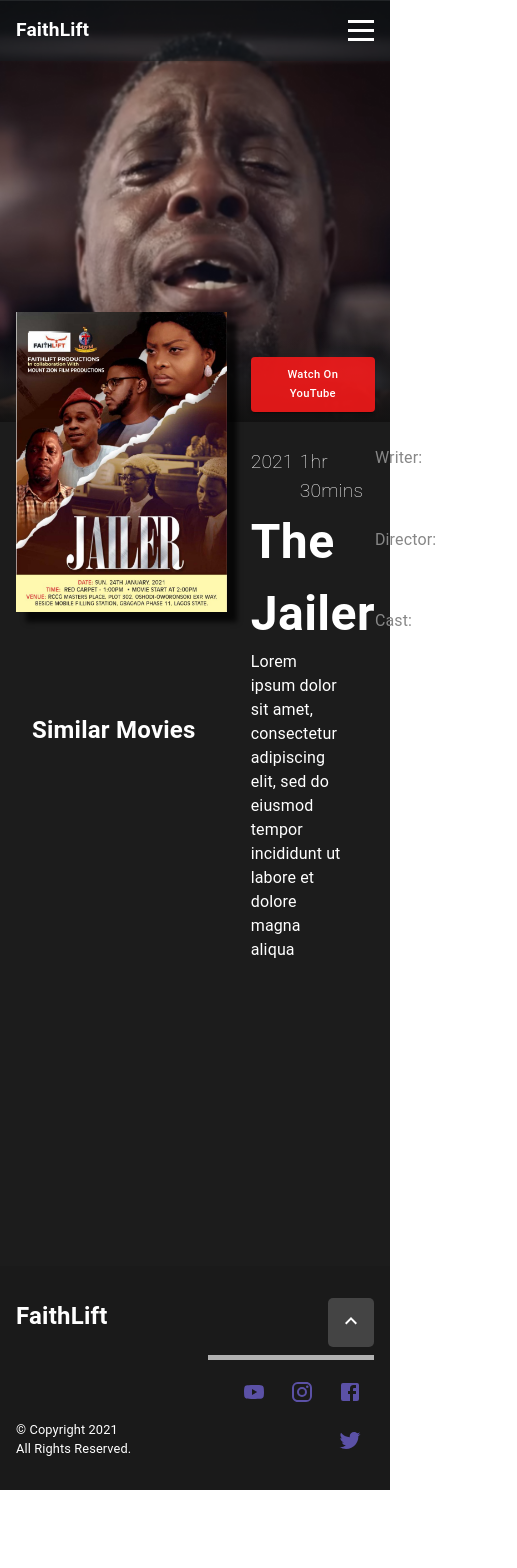
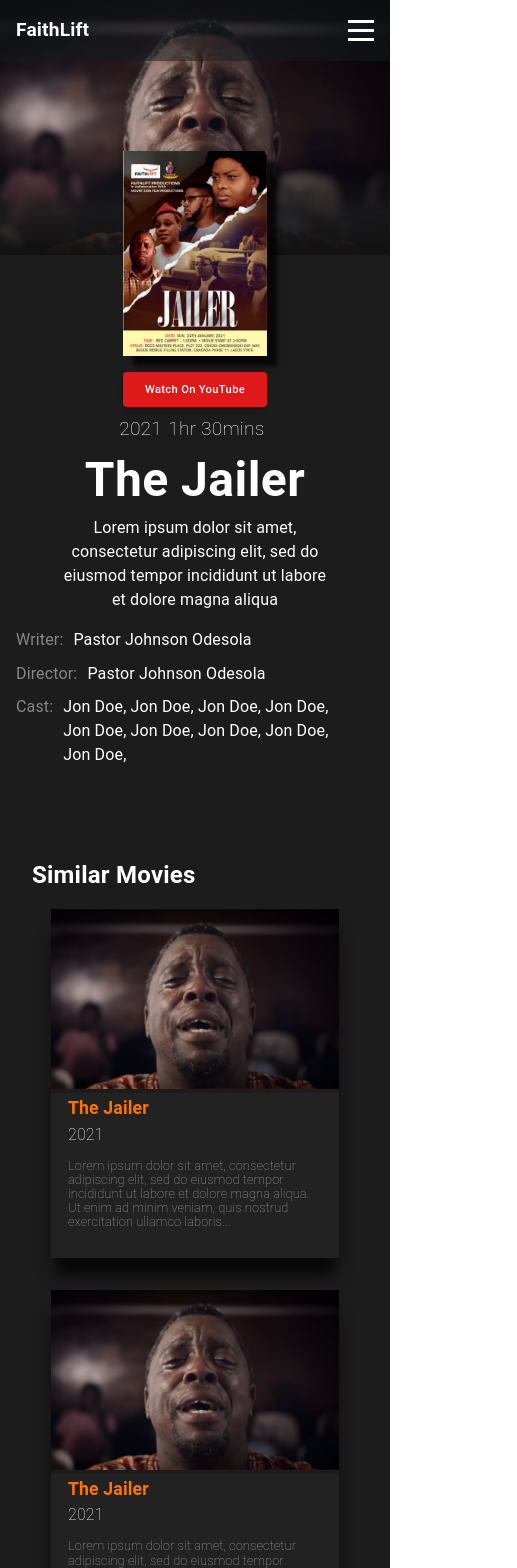
Before and after one commit to Olatokumbo/FaithLift, a React (Create React App) app: page /movie in a window 390 px wide. Shown: the top 1568 px of the page, 517 px wide, since content can reach past the window. Before the commit the page ends 1490 px from the top, so only its background shows below. Built offline with nearby package versions, Linux system fonts and the light colour scheme.

Commit message:
Finishing the MovieInfo Page

```diff
--- /dev/null
+++ b/src/components/MovieCard/MovieCard.js
@@ -0,0 +1,29 @@
+import React from "react";
+import { Typography } from "@material-ui/core";
+import Image from "../../assets/images/Header.png";
+import style from "./MovieCard.module.css";
+
+const MovieCard = () => {
+  return (
+    <div className={style.movieCard}>
+      <div className={style.banner}>
+        <img src={Image} alt="Poster" />
+      </div>
+      <div className={style.movieContent}>
+          <Typography className={style.title}>
+          The Jailer
+        </Typography>
+      <Typography className={style.year}>
+          2021
+        </Typography>
+        <Typography className={style.movieMessage}>
+          Lorem ipsum dolor sit amet, consectetur adipiscing elit, sed do
+          eiusmod tempor incididunt ut labore et dolore magna aliqua. Ut enim ad
+          minim veniam, quis nostrud exercitation ullamco laboris...
+        </Typography>
+      </div>
+    </div>
+  );
+};
+
+export default MovieCard;
--- /dev/null
+++ b/src/components/MovieCard/MovieCard.module.css
@@ -0,0 +1,49 @@
+.movieCard{
+    display: flex;
+    flex-direction: column;
+    height: fit-content;
+    max-width: 18rem;
+    min-width: 14rem;
+    margin: 1rem 0.5rem;
+    box-shadow: 0px 20px 13px -3px rgba(0,0,0,0.75);
+    -webkit-box-shadow: 0px 20px 13px -3px rgba(0,0,0,0.75);
+    -moz-box-shadow: 0px 20px 13px -3px rgba(0,0,0,0.75);
+    transition: transform .45s;
+}
+
+.movieCard:hover{
+    transform: scale(1.02);
+}
+
+.banner > img{
+    object-fit: cover;
+    width: 100%;
+    height: 100%;
+}
+
+.year{
+    color: white !important;
+    font-weight: lighter !important;
+}
+
+.title{
+    color: rgb(255, 115, 0) !important;
+    font-weight: 700 !important;
+    font-size: 1.1rem !important;
+    line-height: 1 !important;
+    margin-bottom: 5px !important;
+}
+.movieContent{
+    flex: 4;
+    padding: 7px 17px 17px 17px;
+    background-color: #222222;
+}
+
+
+.movieMessage {
+    font-weight: lighter !important;
+    line-height: 1.1 !important;
+    color: rgb(167, 167, 167) !important;
+    font-size: 0.8rem !important;
+    margin: 12px 0 !important;
+}
--- a/src/pages/MovieInfo/MovieInfo.js
+++ b/src/pages/MovieInfo/MovieInfo.js
@@ -2,6 +2,7 @@ import React from "react";
 import Banner from "../../assets/images/Header.png";
 import Poster from "../../assets/images/jailer.jpg";
 import { Typography, Button } from "@material-ui/core";
+import MovieCard from "../../components/MovieCard/MovieCard";
 import style from "./MovieInfo.module.css";
 
 const MovieInfo = () => {
@@ -52,10 +53,16 @@ const MovieInfo = () => {
             </div>
           </div>
         </div>
-        <div className={style.recommendation}>
-          <Typography className={style.recommendHeader}>
-            Similar Movies
-          </Typography>
+      </div>
+      <div className={style.recommendation}>
+        <Typography className={style.recommendHeader}>
+          Similar Movies
+        </Typography>
+        <div className={style.similarMoviesList}>
+          <MovieCard />
+          <MovieCard />
+          <MovieCard />
+          <MovieCard />
         </div>
       </div>
     </div>
--- a/src/pages/MovieInfo/MovieInfo.module.css
+++ b/src/pages/MovieInfo/MovieInfo.module.css
@@ -37,15 +37,19 @@
       #111
     );
   }
-
+.movieInfo{
+    background-color: #1C1C1C;
+        height: 100%;
+}
 .movieContent{
-    height: 100vh;
-    background-color: #1C1C1C;
+    /* background-color: #1C1C1C; */
+    display: flex;
     position: relative;
+    padding: 0.5rem;
 }
 .posterImage{
     max-height: 300px;
-    width: auto;
+    max-width: 13rem;
     display: inline-block;
     margin-top: -110px;
     margin-right: 1rem;
@@ -56,12 +60,13 @@
 
 }
 .movieDetails{
-    display: inline;
-    position: absolute;
+    /* display: inline; */
+    /* position: absolute; */
     /* background: red; */
     padding: 0.5rem;
     /* width: 100%; */
-    height: 11.9rem;
+    /* height: 11.9rem; */
+    height: fit-content;
 }
 
 .movieDetailsContainer{
@@ -110,14 +115,18 @@
 }
 
 .recommendation{
-    margin-top: 4rem;
+    margin-top: 2rem;
     padding:  2rem;
+    display: flex;
+    flex-direction: column;
+    align-items: center;
 }
 
 .recommendHeader{
     font-size: 1.5rem !important;
     color: white !important;
     font-weight: bold !important;
+    align-self: flex-start;
 }
 
 .ytBtn {
@@ -129,3 +138,61 @@
     margin: -7rem 0 0 0 !important;
     color: white !important;
   }
+
+.similarMoviesList{
+    display: grid;
+    grid-template-columns: auto auto auto auto;
+}
+
+@media only screen and (max-width: 986px){
+    .movieDetailsContainer{
+        flex-direction: column;
+    }
+    .similarMoviesList{
+        grid-template-columns: auto auto auto;
+    }
+    /* .recommendation{
+        margin-top: 8rem;
+    } */
+}
+
+@media only screen and (max-width: 760px){
+    .similarMoviesList{
+        grid-template-columns: auto auto;
+    }
+}
+
+@media only screen and (max-width:650px){
+    .banner{
+        height: 30vh;
+    }
+    .posterImage{
+        max-width: 9rem;
+        align-self: center;
+        margin-left: auto;
+        margin-right: auto;
+    }
+    .movieContent{
+        flex-direction: column;
+    }
+    .movieDetails{
+        text-align: center;
+    }
+    .movieTime{
+        justify-content: center;
+    }
+    .movieDescription{
+        margin: auto !important;
+    }
+    .staffName{
+        text-align: initial !important;
+    }
+    .ytBtn{
+        margin: 0.5rem 0 !important;
+    }
+}
+@media only screen and (max-width: 480px){
+    .similarMoviesList{
+        grid-template-columns: auto;
+    }
+}
```
